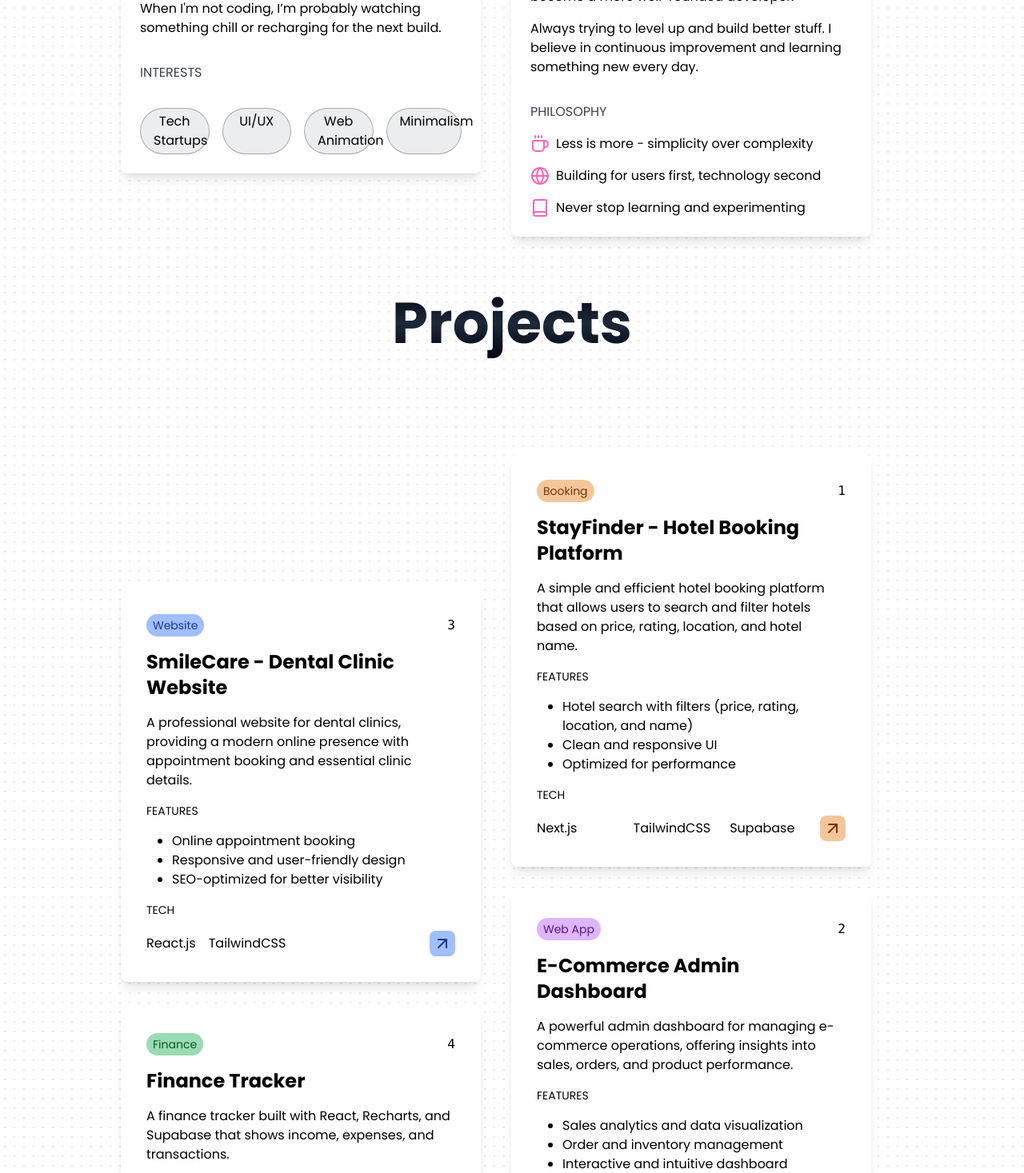
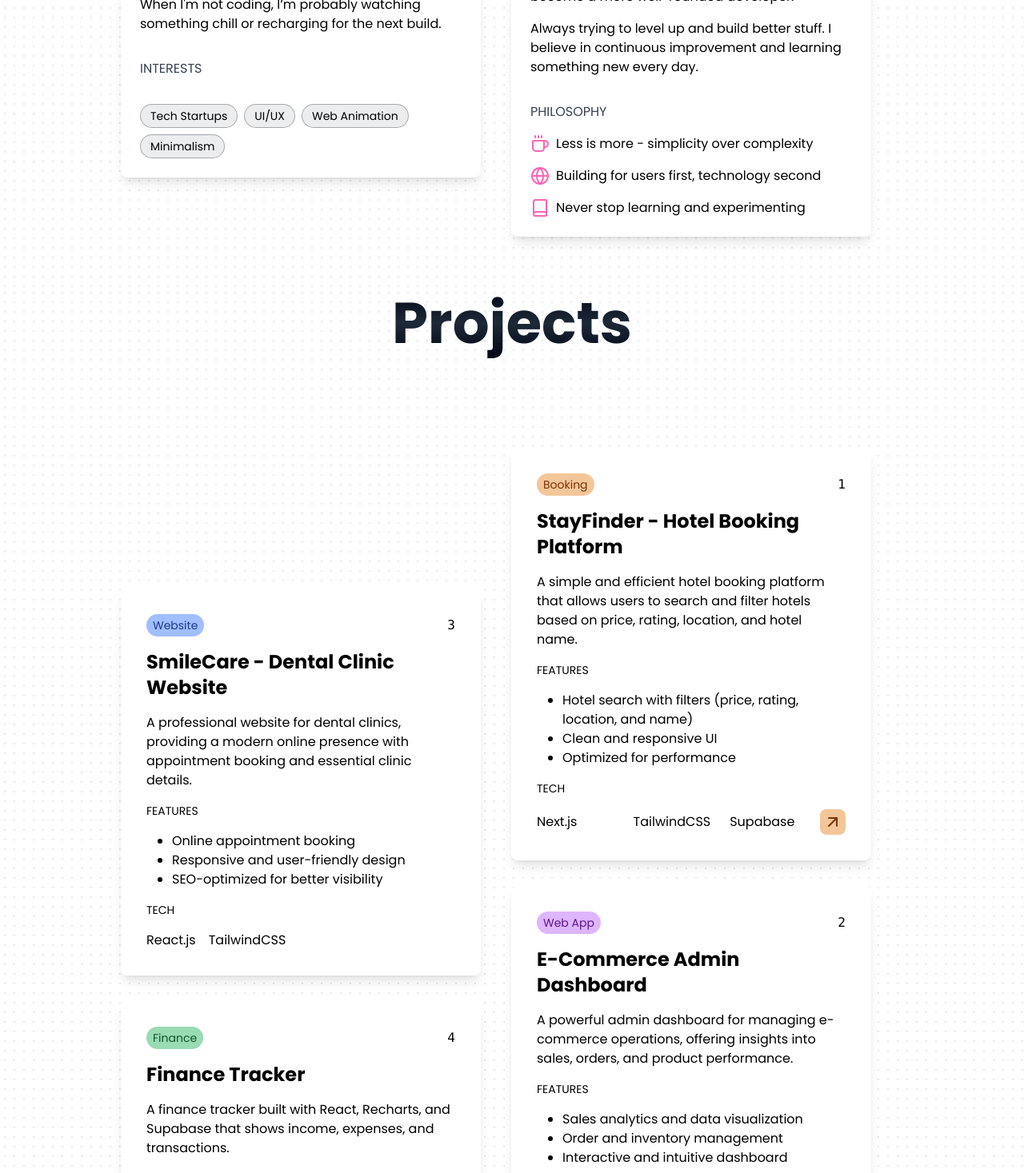
Before and after one commit to AymenDellas/portfolio, a Next.js app: page / in a window 1280 px wide. Shown: the part 1240-2707 px from the top of the page at 80% size. Built offline with nearby package versions, Linux system fonts and the light colour scheme.

Commit message:
custom cursor tweaks

```diff
--- a/app/components/AboutMe.tsx
+++ b/app/components/AboutMe.tsx
@@ -32,17 +32,17 @@ const AboutMe = () => {
             </p>
           </div>
           <div className="text-gray-700">INTERESTS</div>
-          <div className="grid grid-cols-2 lg:grid-cols-4 max-lg:place-items-center gap-2 space-x-2 ">
-            <p className="bg-gray-600/10 rounded-full px-4 h-full text-center py-1 border border-gray-950/30">
+          <div className="flex flex-wrap gap-2">
+            <p className="bg-gray-600/10 rounded-full px-3 py-1 text-sm border border-gray-950/30">
               Tech Startups
             </p>
-            <p className="bg-gray-600/10 rounded-full px-4 h-full text-center py-1 border border-gray-950/30">
+            <p className="bg-gray-600/10 rounded-full px-3 py-1 text-sm border border-gray-950/30">
               UI/UX
             </p>
-            <p className="bg-gray-600/10 rounded-full px-4 h-full text-center py-1 border border-gray-950/30">
+            <p className="bg-gray-600/10 rounded-full px-3 py-1 text-sm border border-gray-950/30">
               Web Animation
             </p>
-            <p className="bg-gray-600/10 rounded-full px-4 h-full text-center py-1 border border-gray-950/30">
+            <p className="bg-gray-600/10 rounded-full px-3 py-1 text-sm border border-gray-950/30">
               Minimalism
             </p>
           </div>
--- a/app/components/CustomCursor.tsx
+++ b/app/components/CustomCursor.tsx
@@ -38,9 +38,9 @@ const CustomCursor = () => {
         transition: "all 0.15s ease-out",
         willChange: "transform",
       }}
-      className={`fixed bg-white pointer-events-none rounded-full  transform -translate-x-1/2 -translate-y-1/2 mix-blend-difference z-[99999] max-lg:hidden ${
-        isProjectHovered ? "w-36 h-12" : " w-5 h-5 "
-      } ${isLinkHovered && "w-24 h-24"} ${isTextHovered && "w-14 h-14"}`}
+      className={`fixed bg-white pointer-events-none rounded-full w-5 h-5 transform -translate-x-1/2 -translate-y-1/2 mix-blend-difference z-[99999] max-lg:hidden ${
+        isProjectHovered && "w-36 h-12  shadow-lg"
+      } ${isLinkHovered && "w-24 h-24 "} ${isTextHovered && "w-14 h-14 "}`}
     >
       {isProjectHovered && (
         <span className="flex justify-center items-center font-bold h-full">
--- a/app/components/Projects.tsx
+++ b/app/components/Projects.tsx
@@ -14,7 +14,7 @@ const Projects = () => {
         Projects
       </h1>
       <section className="grid grid-cols-1 lg:grid-cols-2 place-items-center  lg:space-x-20 w-[95%] lg:w-[85%] xl:w-[70%] mx-auto">
-        <article className=" mt-64 max-lg:m-4 ">
+        <article data-cursor-hover className=" mt-64 max-lg:m-4 ">
           {" "}
           {projects.slice(2, 4).map((project) => {
             return (
@@ -31,7 +31,9 @@ const Projects = () => {
                   </p>
                   <code>{project.id}</code>
                 </div>
+
                 <h2 className="text-2xl font-bold">{project.title}</h2>
+
                 <p>{project.description}</p>
 
                 <h4 className="text-sm">FEATURES</h4>
@@ -51,20 +53,12 @@ const Projects = () => {
                       return <li>{tech}</li>;
                     })}
                   </ul>
-                  <Link
-                    data-cursor-hover
-                    href={project.link}
-                    target="_blank"
-                    className={`rounded-lg p-1 ${project.color} hover:bg-black/20 transition-all hover:shadow-md duration-200 ease-out`}
-                  >
-                    <ArrowUpRight />
-                  </Link>
                 </div>
               </div>
             );
           })}
         </article>
-        <article className=" max-lg:m-4">
+        <article data-cursor-hover className=" max-lg:m-4">
           {projects.slice(0, 2).map((project) => {
             return (
               <div
@@ -100,7 +94,6 @@ const Projects = () => {
                     })}
                   </ul>
                   <Link
-                    data-cursor-hover
                     href={project.link}
                     target="_blank"
                     className={`rounded-lg p-1 ${project.color} hover:bg-black/20 transition-all hover:shadow-md duration-200 ease-out`}
```
